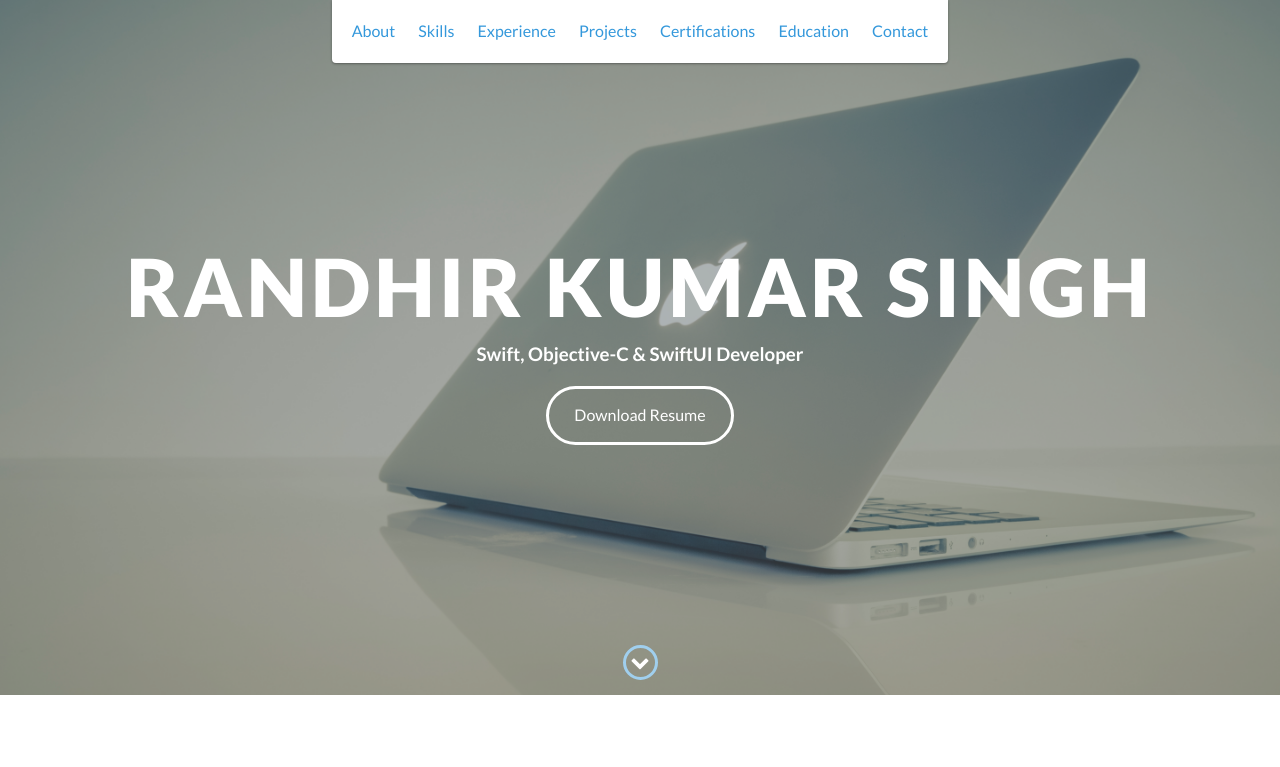
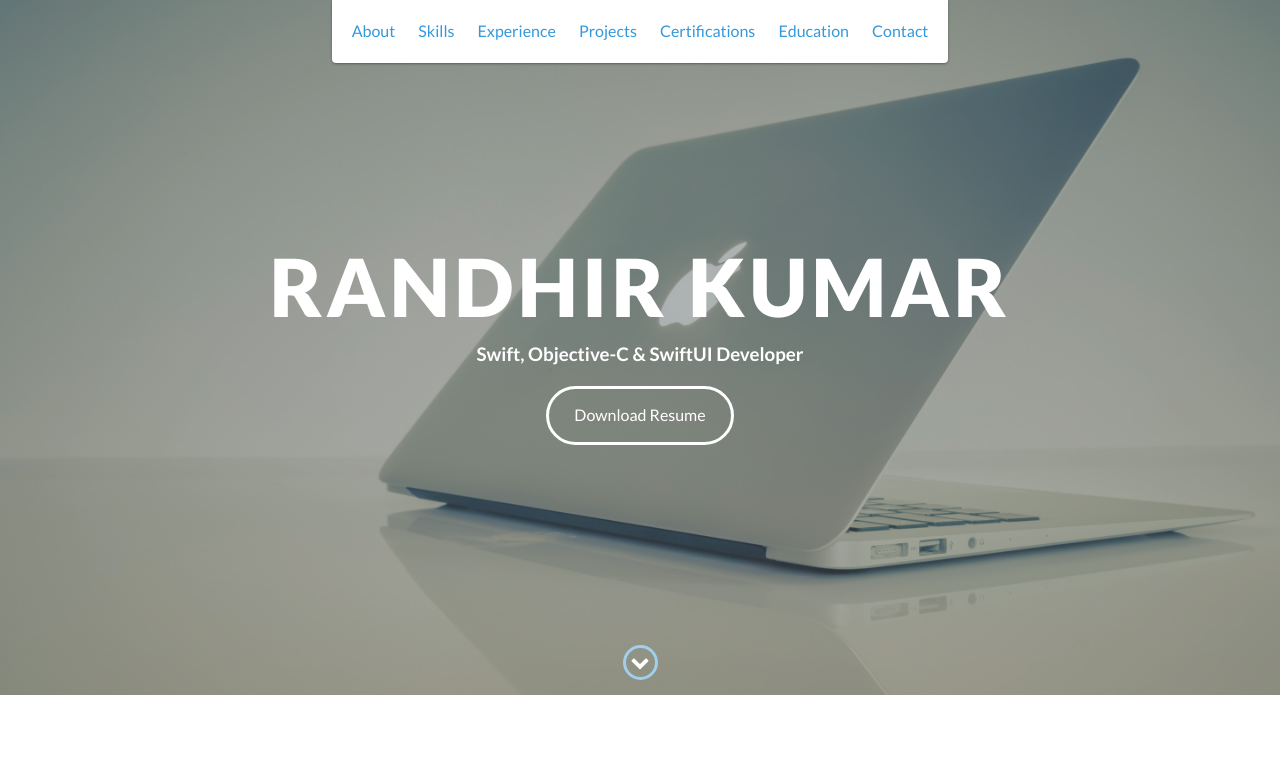
Before and after one commit to randhirraj3130/randhirraj3130.github.io, a plain HTML site: page index.html in a window 1280 px wide. Shown: the top 767 px of the page. Drawn offline with nearby package versions, Linux system fonts and the light colour scheme.

Commit message:
revert name

```diff
--- a/index.html
+++ b/index.html
@@ -54,7 +54,7 @@
 <div id="lead" >
 
 	<div id="lead-content">
-		<h1>Randhir Kumar Singh</h1>
+		<h1>Randhir Kumar</h1>
 		<h3 style="color:#FFFFFF ">Swift, Objective-C & SwiftUI Developer</h3>
 		<a href="randhir_resume.pdf" class="btn-rounded-white">Download Resume</a>
 	</div>
```
